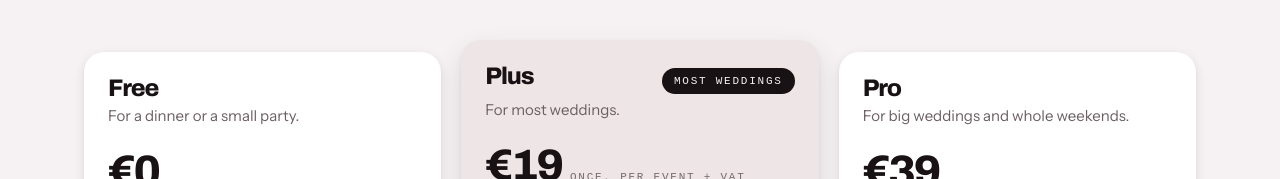
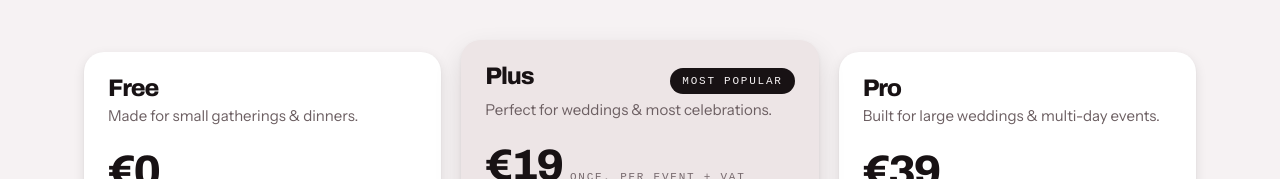
Before and after one commit to nikolamirilo/shot-and-share, a Next.js app: page /pricing in a window 1280 px wide. Shown: the part 410-589 px from the top of the page. Built offline with nearby package versions, Linux system fonts and the light colour scheme; no server answers; a web font is replaced by a local one.

Commit message:
updated copy

```diff
--- a/src/components/auth/EmailForm.tsx
+++ b/src/components/auth/EmailForm.tsx
@@ -53,7 +53,7 @@ export function EmailForm({
             name="full_name"
             maxLength={120}
             autoComplete="name"
-            placeholder="Ana Marić"
+            placeholder="Juliet"
             className={inputClass}
           />
         </Field>
--- a/src/components/marketing/PricingTable.tsx
+++ b/src/components/marketing/PricingTable.tsx
@@ -13,12 +13,6 @@ import {
   retentionLabel,
   type PlanKey,
 } from "@/lib/tiers";
-
-const FOR: Record<PlanKey, string> = {
-  free: "For a dinner or a small party.",
-  plus: "For most weddings.",
-  pro: "For big weddings and whole weekends.",
-};
 
 function featureList(key: (typeof TIER_ORDER)[number]): string[] {
   const t = TIERS[key];
@@ -41,7 +35,7 @@ function featureList(key: (typeof TIER_ORDER)[number]): string[] {
 export function PricingTable({
   ctaHref = "/signup",
   recommended = "plus",
-  badge = "Most weddings",
+  badge = "Most popular",
 }: {
   ctaHref?: string;
   recommended?: PlanKey;
@@ -69,7 +63,7 @@ export function PricingTable({
                 <h3 className="text-h3">{tier.name}</h3>
                 {highlighted && <Badge tone="dark">{badge}</Badge>}
               </div>
-              <p className="mt-1 text-[0.9375rem] text-ash">{FOR[planKey]}</p>
+              <p className="mt-1 text-[0.9375rem] text-ash">{tier.meaning}</p>
 
               <p className="mt-5 flex items-baseline gap-2">
                 <span
--- a/src/lib/tiers.ts
+++ b/src/lib/tiers.ts
@@ -53,7 +53,7 @@ export const TIERS: Record<PlanKey, Tier> = {
     id: "free",
     rank: 0,
     name: "Free",
-    meaning: "One look, nothing to pay.",
+    meaning: "Made for small gatherings & dinners.",
     priceEur: 0,
     quotaBytes: 1 * GB,
     retentionDays: 30,
@@ -69,7 +69,7 @@ export const TIERS: Record<PlanKey, Tier> = {
     id: CREEM_PRODUCTS.plus ?? "plus",
     rank: 1,
     name: "Plus",
-    meaning: "One event, done properly.",
+    meaning: "Perfect for weddings & most celebrations.",
     priceEur: 19,
     quotaBytes: 10 * GB,
     retentionDays: 183,
@@ -85,7 +85,7 @@ export const TIERS: Record<PlanKey, Tier> = {
     id: CREEM_PRODUCTS.pro ?? "pro",
     rank: 2,
     name: "Pro",
-    meaning: "The whole thing.",
+    meaning: "Built for large weddings & multi-day events.",
     priceEur: 39,
     quotaBytes: 30 * GB,
     retentionDays: 365,
```
Also changed, not shown: 1 other file (tests, documents, lock files or other folders).
